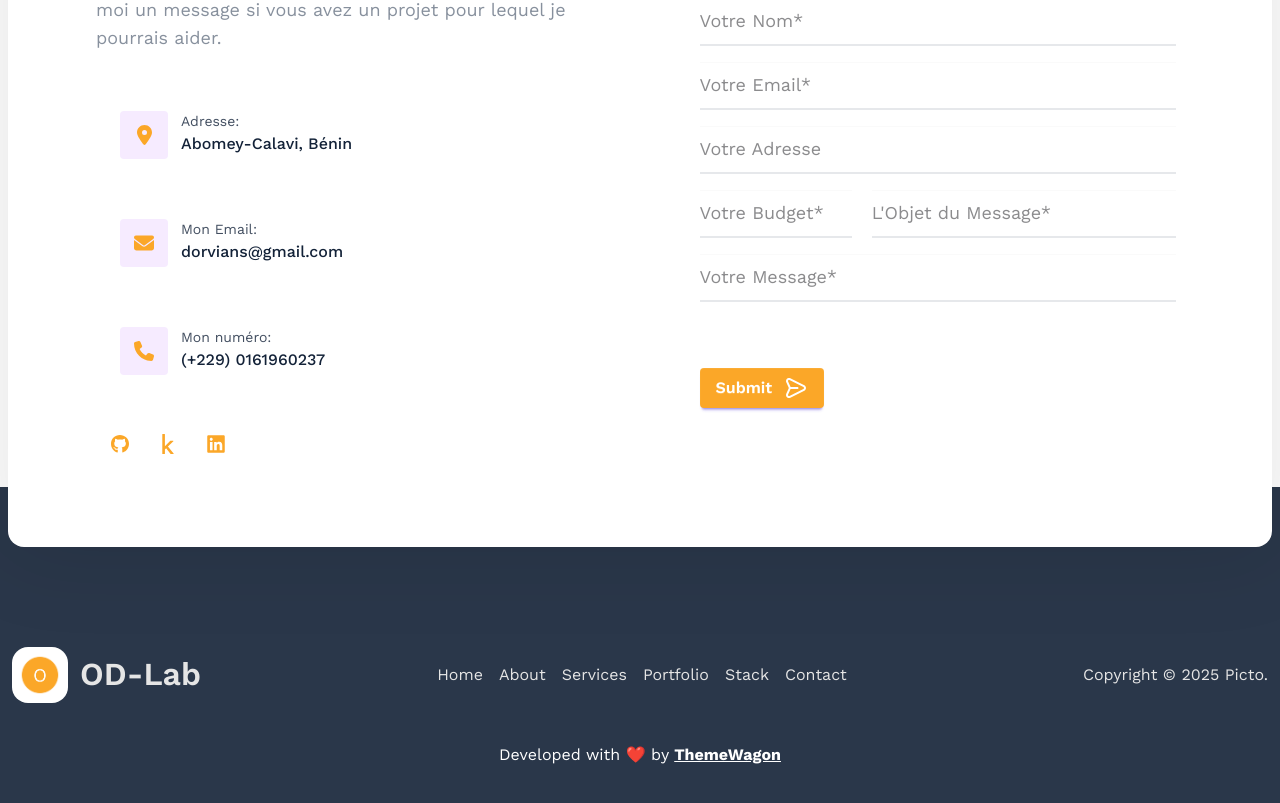
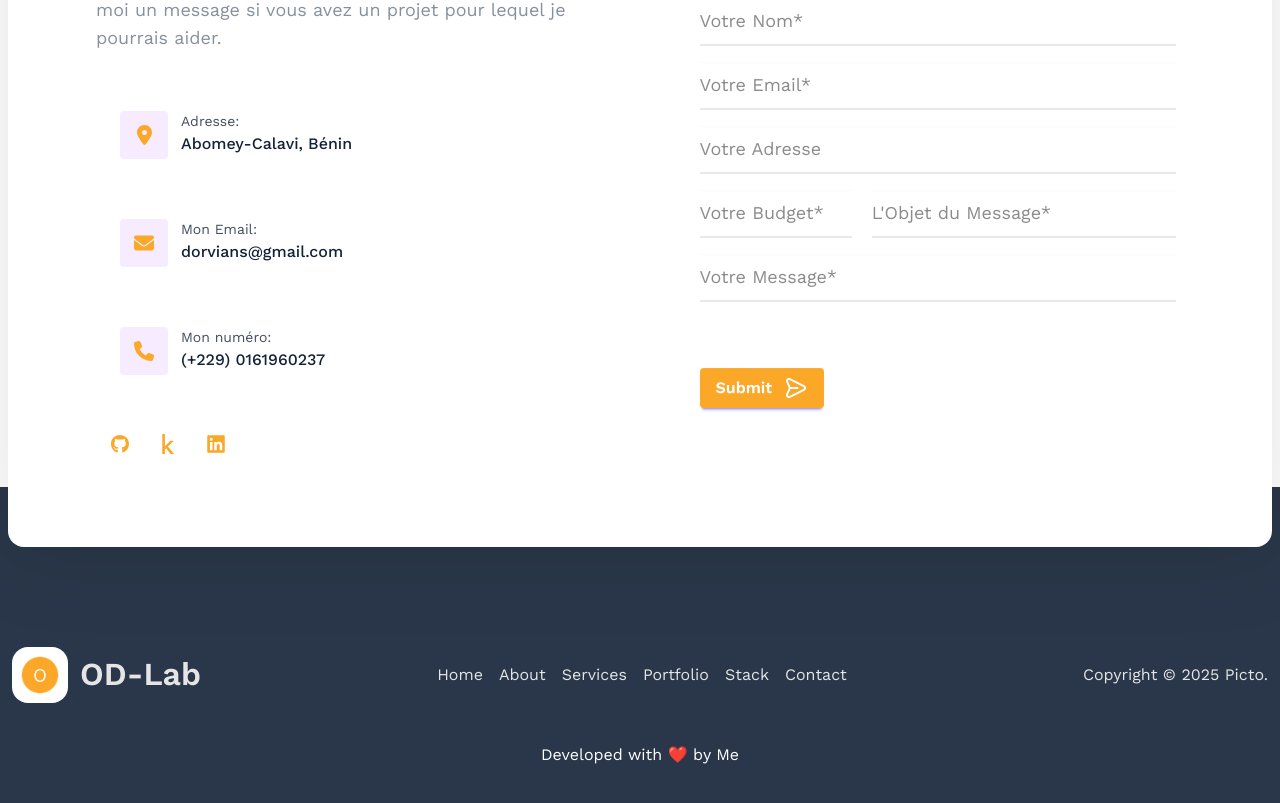
Before and after one commit to Orney2009/portfolio, a React (Vite) app: page / in a window 1280 px wide. Shown: the part 6753-7556 px from the top of the page. Built offline with nearby package versions, Linux system fonts and the light colour scheme.

Commit message:
fix: remove Themewagon from footer

```diff
--- a/src/components/common/footer/Footer.jsx
+++ b/src/components/common/footer/Footer.jsx
@@ -39,14 +39,8 @@ const Footer = () => {
         </p>
       </div>
       <p className="text-white text-center max-xs:text-[12px] max-md:text-[14px] w-full py-10">
-        Developed with ❤️ by{" "}
-        <a
-          href="https://www.themewagon.com"
-          className="underline font-bold"
-          target="_blank"
-        >
-          ThemeWagon
-        </a>
+        Developed with ❤️ by Me
+
       </p>
     </div>
   );
```
